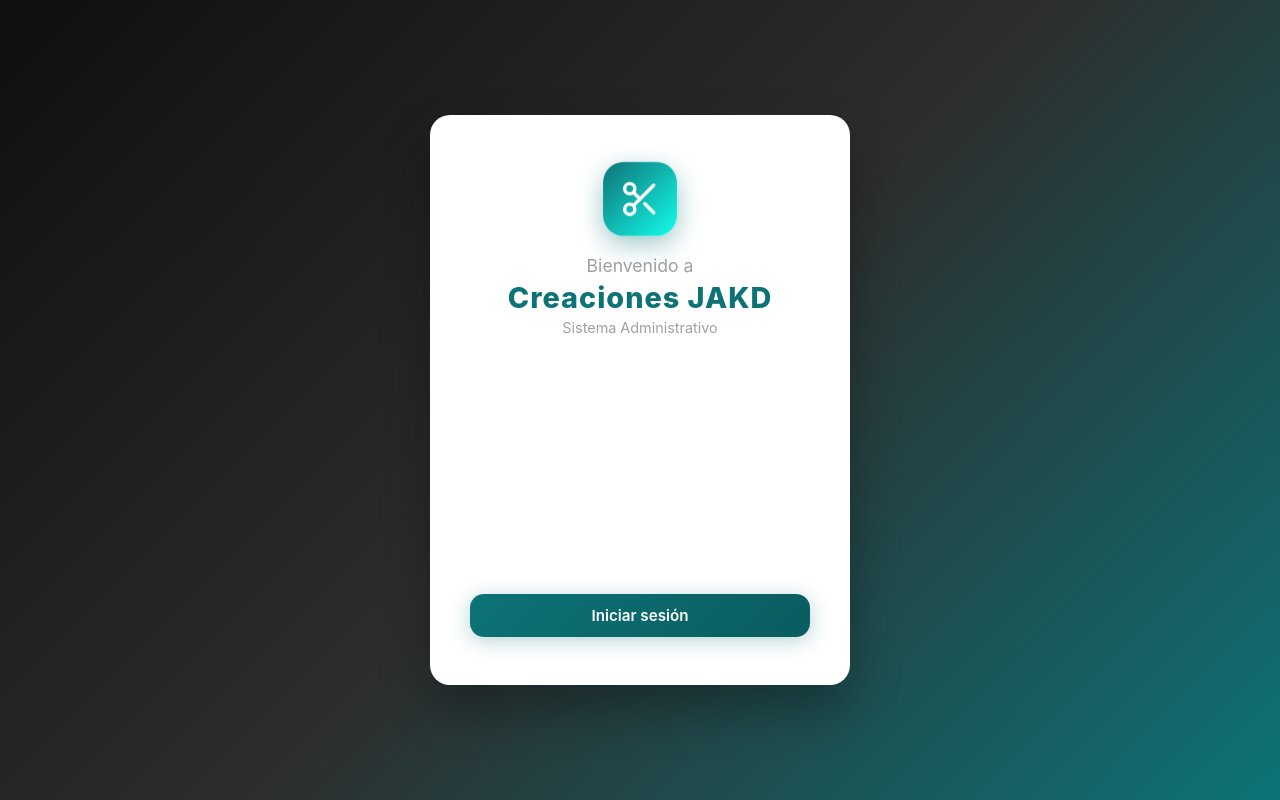
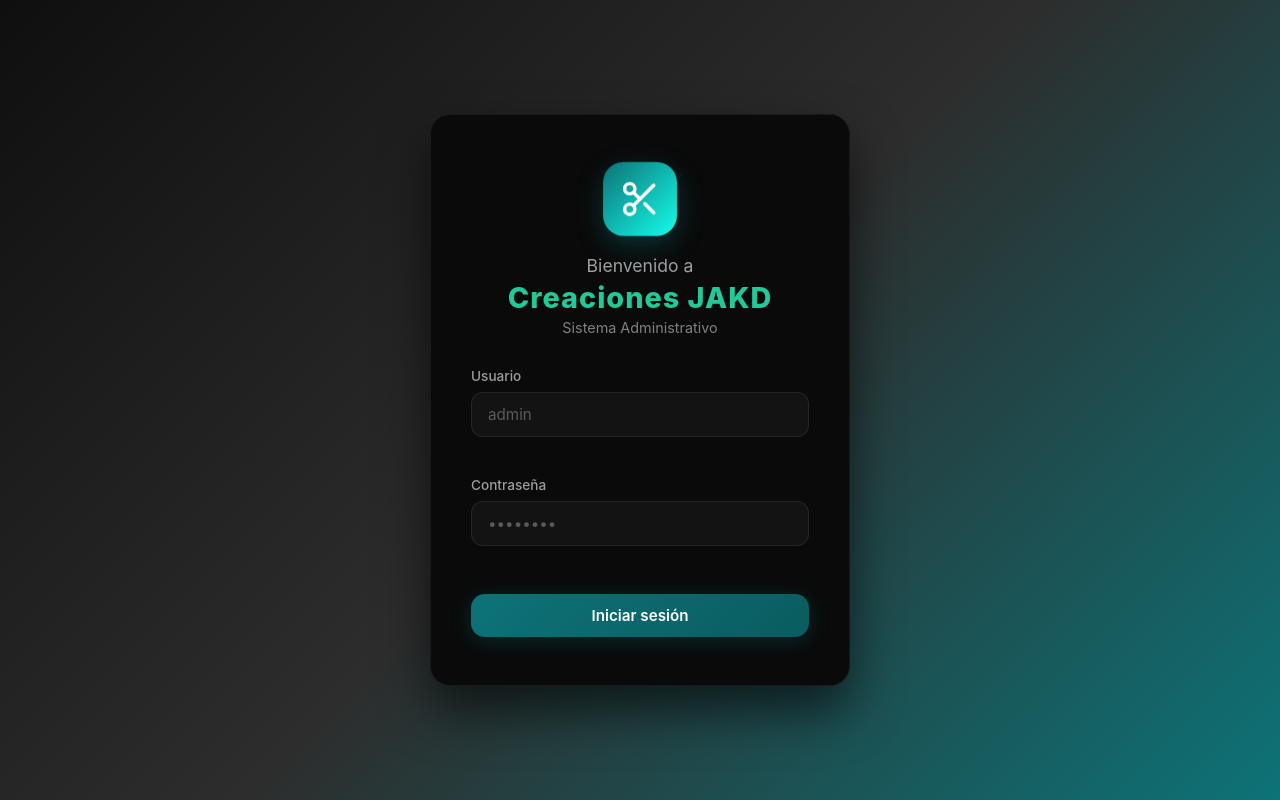
Before and after one commit to KarlaAcosta1205-bot/creaciones-jakd, a React (Create React App) app in the folder frontend/: page /login in a window 1280 px wide. Built offline with nearby package versions, Linux system fonts and the light colour scheme.

Commit message:
Login fondo negro

```diff
--- a/frontend/src/components/Login/Login.css
+++ b/frontend/src/components/Login/Login.css
@@ -8,13 +8,14 @@
 }
 
 .login-card {
-  background: var(--blanco);
+  background: #0a0a0a;          /* Negro mate elegante */
   border-radius: 20px;
   padding: 48px 40px;
   width: 100%;
   max-width: 420px;
-  box-shadow: 0 25px 50px rgba(0, 0, 0, 0.3);
+  box-shadow: 0 25px 50px rgba(0, 0, 0, 0.6);  /* Sombra más oscura */
   animation: fadeIn 0.8s ease-out;
+  border: 1px solid #1a1a1a;    /* Borde sutil gris oscuro */
 }
 
 .login-brand {
@@ -43,7 +44,7 @@
 
 .login-brand h1 {
   font-size: 1.1rem;
-  color: var(--gris-texto);
+  color: #a0a0a0;        /* Gris claro para "Bienvenido a" */
   font-weight: 400;
   margin-bottom: 4px;
 }
@@ -51,14 +52,14 @@
 .brand-name {
   font-size: 1.8rem;
   font-weight: 800;
-  color: var(--turquesa-oscuro);
+  color: #20c997;        /* Turquesa brillante para "Creaciones JAKD" */
   letter-spacing: 1px;
   margin-bottom: 4px;
 }
 
 .login-brand p {
   font-size: 0.9rem;
-  color: var(--gris-texto);
+  color: #808080;        /* Gris medio para "Sistema Administrativo" */
 }
 
 .login-form {
```
